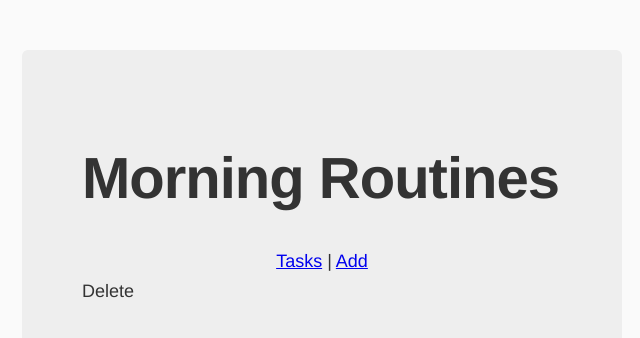
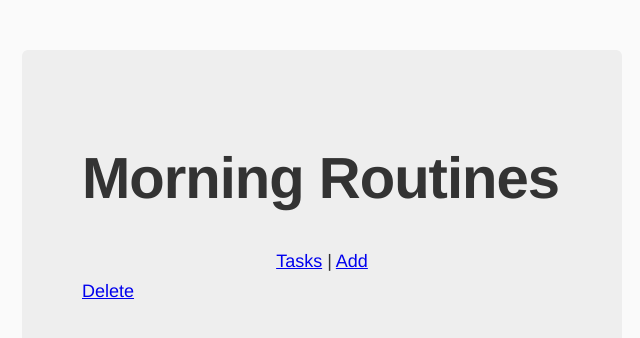
Before and after one commit to chwsimps/Angular, a plain HTML site: page index.html in a window 1280 px wide. Shown: the full height of the page, 318-958 px from the left. Drawn offline with Linux system fonts and the light colour scheme; no server answers.

Commit message:
a tag added to delete

```diff
--- a/index.html
+++ b/index.html
@@ -23,7 +23,7 @@
         <!-- <a href="#/done">Done</a> -->
       </nav>
       <div ng-view></div>
-      <removeli>Delete</removeli>
+      <removeli><a href="#">Delete</a></removeli>
     </div>
 
     <script src="scripts/vendor.js"></script>
```
